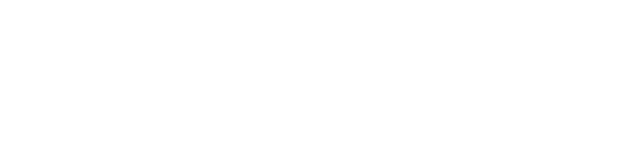
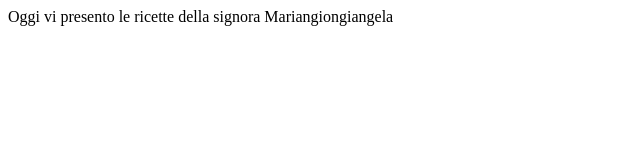
Before and after one commit to MariangelaSchiavone/condiviso, a plain HTML site: page index.html in a window 1280 px wide. Shown: the whole page, without its empty margins (0-640 px from the left). Drawn offline with Linux system fonts and the light colour scheme.

Commit message:
modifica di b1

```diff
--- a/index.html
+++ b/index.html
@@ -1 +1,8 @@
 <html>
+<head>
+	<title>Mariangiongiangela</title>
+</head>
+<body>
+	<p>Oggi vi presento le ricette della signora Mariangiongiangela</p>
+</body>
+</html>
```
